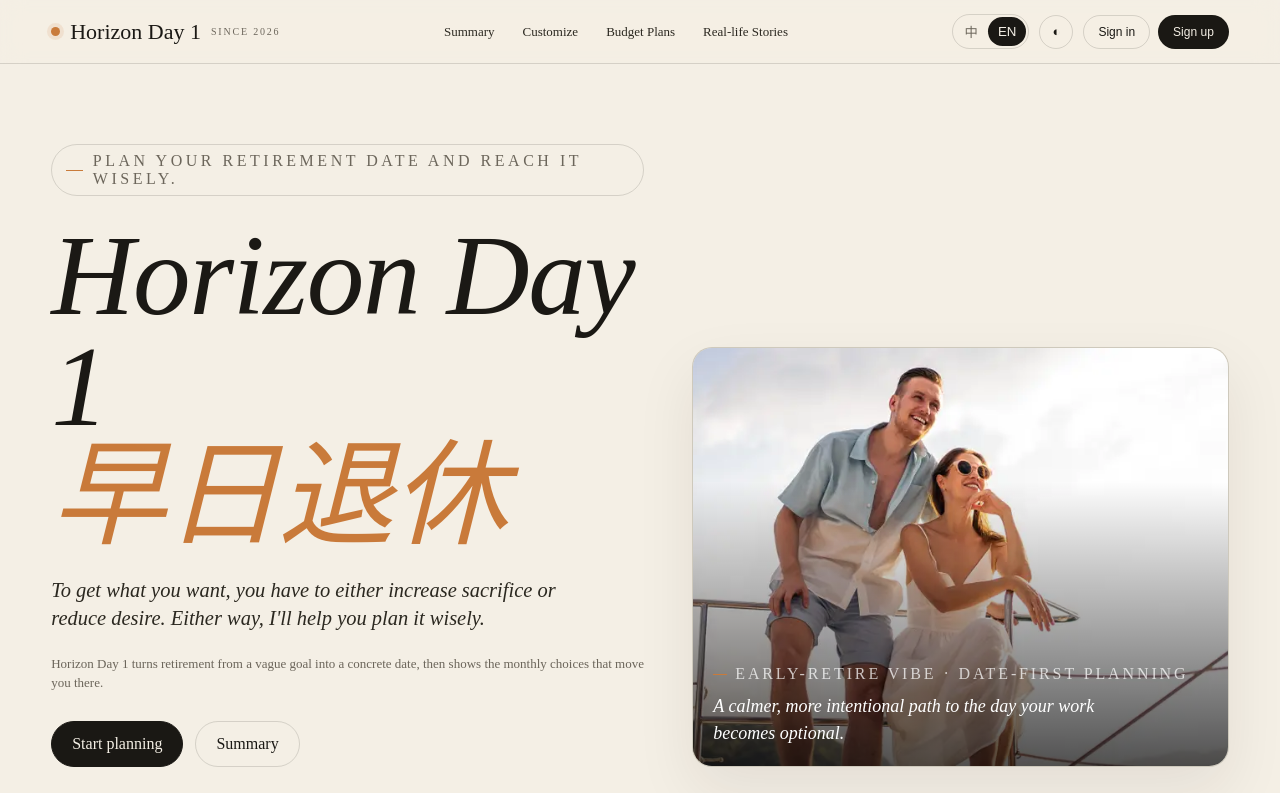
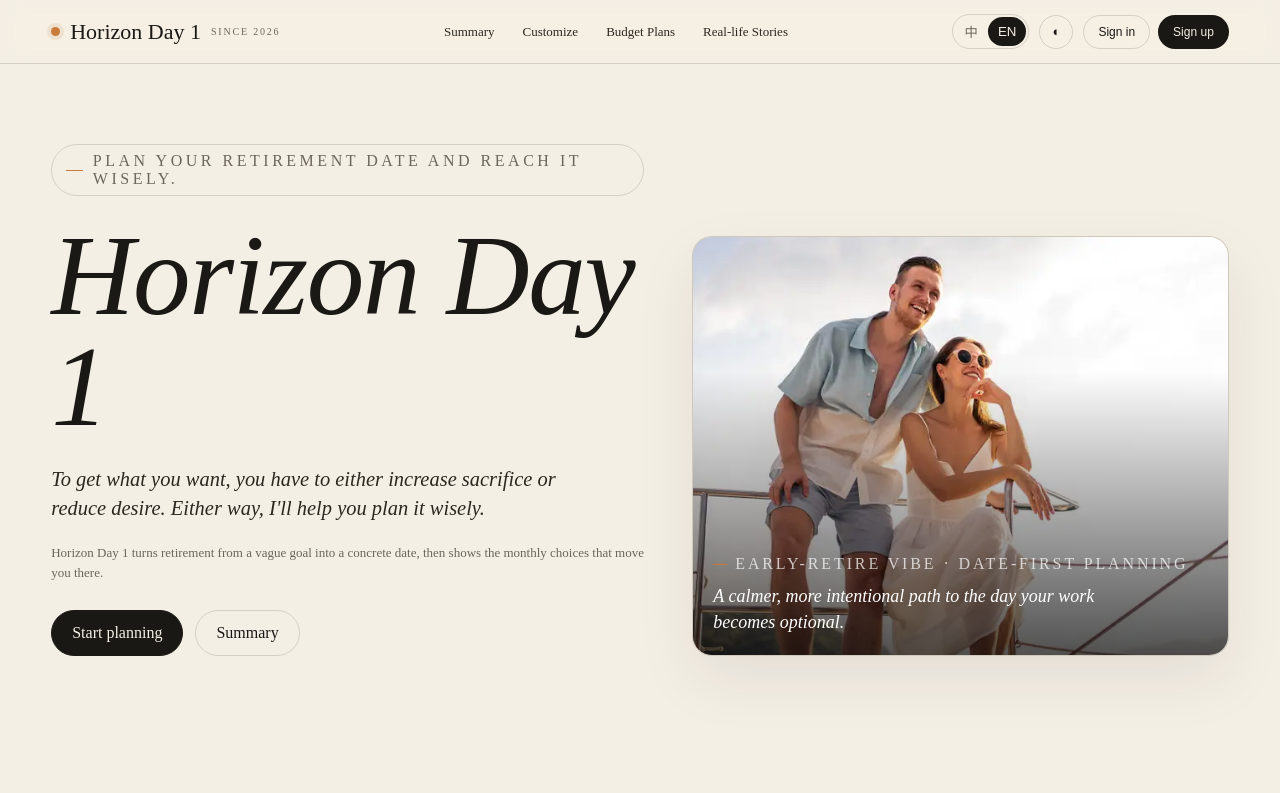
Before and after one commit to LyceumX/Horizon, a Next.js app: page / in a window 1280 px wide. Shown: the top 793 px of the page. Built offline with nearby package versions, Linux system fonts and the light colour scheme; no server answers.

Commit message:
Remove mixed-language hero branding

```diff
--- a/app/page.tsx
+++ b/app/page.tsx
@@ -11,7 +11,6 @@ type BudgetMode = "low" | "balanced" | "full";
 
 type Copy = {
   brand: string;
-  brandAlt: string;
   since: string;
   nav: { summary: string; customize: string; budget: string; stories: string };
   goal: string;
@@ -57,7 +56,6 @@ type Copy = {
 const COPY: Record<Language, Copy> = {
   en: {
     brand: "Horizon Day 1",
-    brandAlt: "早日退休",
     since: "Since 2026",
     nav: { summary: "Summary", customize: "Customize", budget: "Budget Plans", stories: "Real-life Stories" },
     goal: "Plan your retirement date and reach it wisely.",
@@ -134,7 +132,6 @@ const COPY: Record<Language, Copy> = {
   },
   zh: {
     brand: "早日退休",
-    brandAlt: "Horizon Day 1",
     since: "日期：自2026",
     nav: { summary: "摘要", customize: "参数", budget: "预算方案", stories: "真实故事" },
     goal: "规划你的退休日期，并更聪明地达成目标。",
@@ -366,7 +363,7 @@ export default function HomePage() {
           <div className="hero-layout">
             <div className="hero-copy">
               <span className="eyebrow"><span className="ln"></span>{copy.goal}</span>
-              <h1>{copy.brand}<br /><em>{copy.brandAlt}</em></h1>
+              <h1>{copy.brand}</h1>
               <p className="lede">{copy.slogan}</p>
               <p className="mode-copy">{copy.interest}</p>
               <div className="hero-actions">
```
